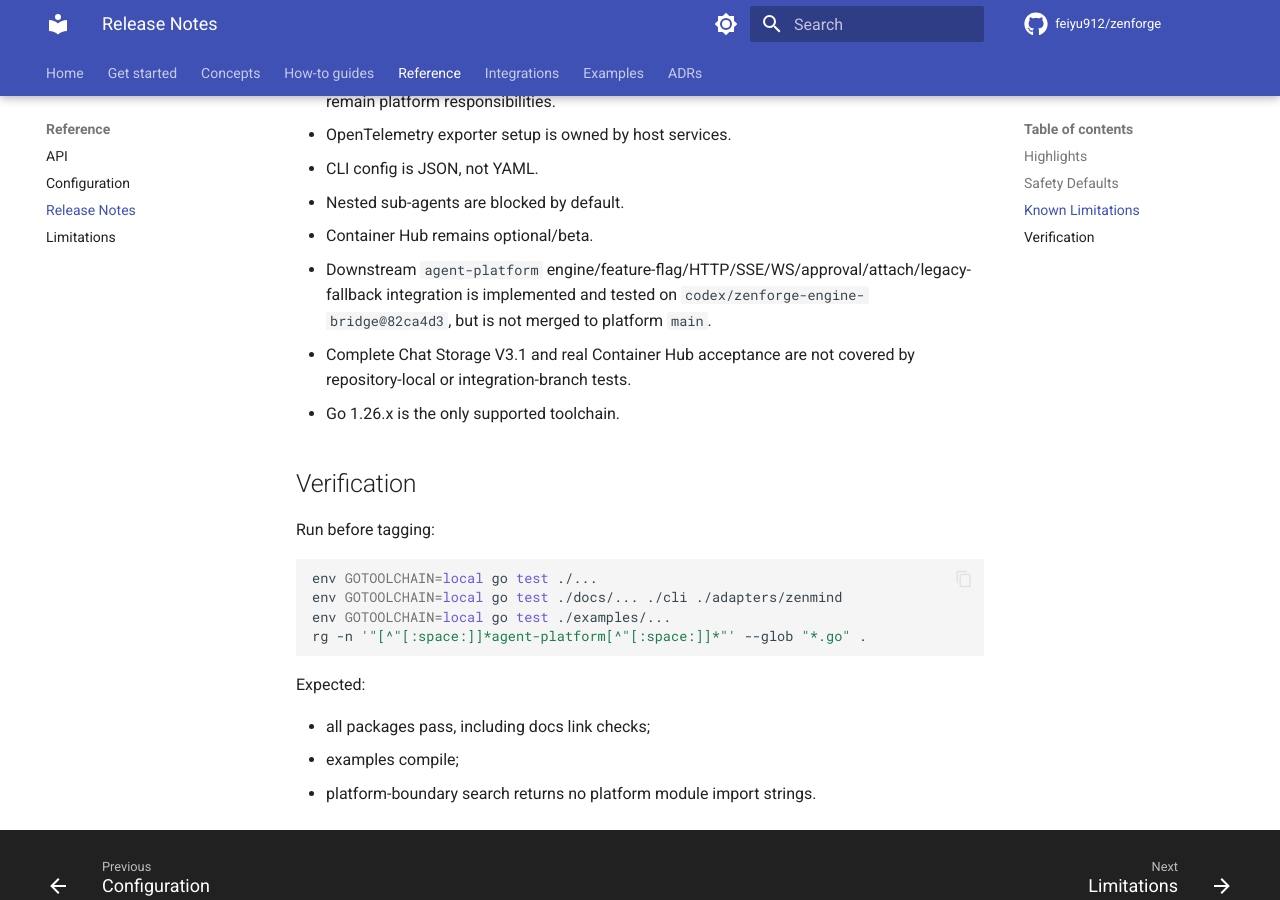
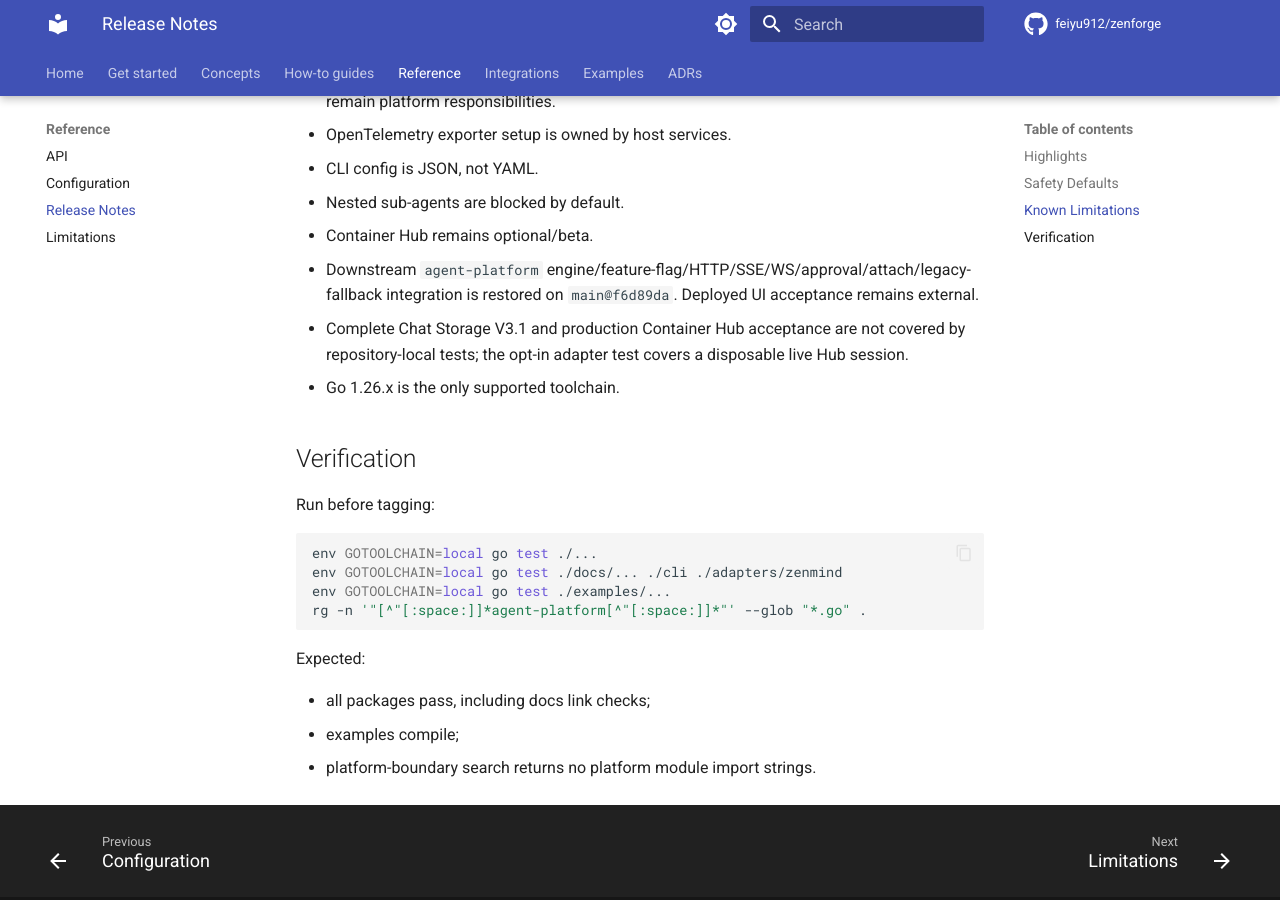
Before and after one commit to feiyu912/zenforge, an MkDocs documentation site: the page built from docs/release-notes-v0.1.md, in a window 1280 px wide and 900 px high, scrolled down 1298 px. Built offline with MkDocs 1.6.1 and Material for MkDocs 9.7.7, drawn with Linux system fonts in a browser that asks for light colours; comment, search, counter and statistics services are not loaded.

Commit message:
Record steering release status

```diff
--- a/docs/release-notes-v0.1.md
+++ b/docs/release-notes-v0.1.md
@@ -48,10 +48,10 @@ See [limitations.md](./limitations.md). Important V0.1 limitations:
 - Container Hub remains optional/beta.
 - Downstream `agent-platform`
   engine/feature-flag/HTTP/SSE/WS/approval/attach/legacy-fallback integration
-  is implemented and tested on
-  `codex/zenforge-engine-bridge@82ca4d3`, but is not merged to platform `main`.
-- Complete Chat Storage V3.1 and real Container Hub acceptance are not covered
-  by repository-local or integration-branch tests.
+  is restored on `main@f6d89da`. Deployed UI acceptance remains external.
+- Complete Chat Storage V3.1 and production Container Hub acceptance are not
+  covered by repository-local tests; the opt-in adapter test covers a
+  disposable live Hub session.
 - Go 1.26.x is the only supported toolchain.
 
 ## Verification
```
Also changed, not shown: CHANGELOG.md (+5 -0 lines).
